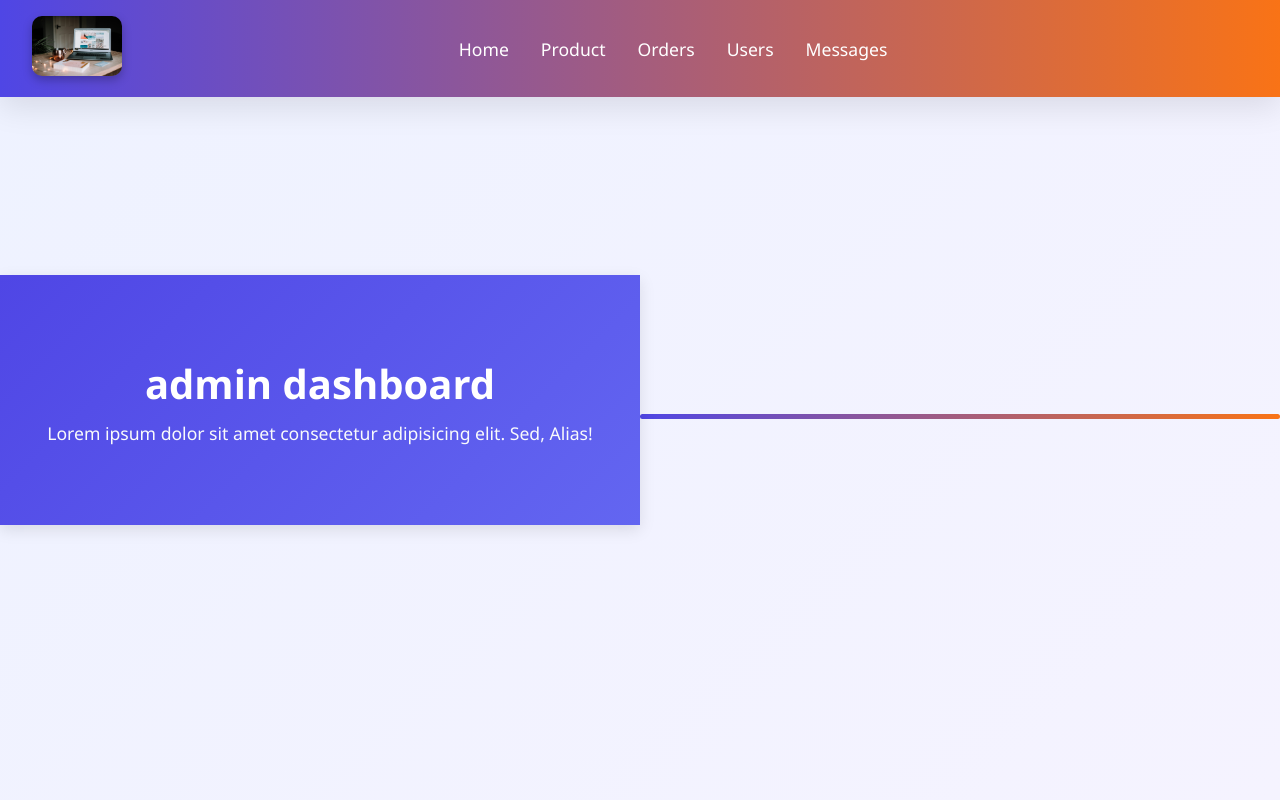
After one commit to JanithThathsara/Ecommarce-shop-website, a PHP site: page /admin_header.html in a window 1280 px wide. The commit adds this page. Run offline with PHP 8.4, Linux system fonts and the light colour scheme.

Commit message:
login and admin header start

```diff
--- /dev/null
+++ b/admin_header.html
@@ -0,0 +1,43 @@
+<!DOCTYPE html>
+<html lang="en">
+<head>
+    <meta charset="UTF-8">
+    <meta name="viewport" content="width=device-width, initial-scale=1.0">
+    <!-- Box icons CDN Link -->
+    <link href="http://unpkg.com/boxicons@2.1.4/css/boxicons.min.css" rel="stylesheet">
+    <link rel="stylesheet" href="style.css">
+    <title>Document</title>
+</head>
+<body>
+    <header class = "header">
+        <div class="flex">
+            <a href="admin_panel.php" class="logo"><img src="img/img8.jpg"></a>
+            <nav class="navbar">
+                <a href="admin_panel.php">home</a>
+                <a href="admin_product.php">product</a>
+                <a href="admin_order.php">orders</a>
+                <a href="admin_user.php">users</a>
+                <a href="admin_message.php">messages</a>
+            </nav>
+            <div class="icons">
+                <i class="bi bi-person" id="user-btn"></i>
+                <i class="bi bi-list" id="user-btn"></i>
+            </div>
+            <div class="user-box">
+                <p>username : <span> <?php echo $_SESSION['admin_name'];?></span></p>
+                <p>Email : <span> <?php echo $_SESSION['admin_email'];?></span></p>
+                <form method="post">
+                    <button type="submit" class="logout-btn">log out</button>
+                </form>
+            </div>
+        </div>
+    </header>
+    <div class="banner">
+        <div class="detail">
+            <h1>admin dashboard</h1>
+            <p>Lorem ipsum dolor sit amet consectetur adipisicing elit. Sed, Alias!</p>
+        </div>
+    </div>
+    <div class="line"></div>
+</body>
+</html>
--- /dev/null
+++ b/connection.php
@@ -0,0 +1,3 @@
+<?php
+    $conn = mysqli_connect('localhost','root','','shop_db') or die ('connection failed');
+?>
--- a/style.css
+++ b/style.css
@@ -1,142 +1,390 @@
-*{
-    margin : 0;
-    padding : 0;
-    box-sizing : border-box;
+/* 🌈 Modern Professional Form Design */
+/* Reset + Variables */
+* {
+  margin: 0;
+  padding: 0;
+  box-sizing: border-box;
+  font-family: "Poppins", "Segoe UI", sans-serif;
 }
-:root{
-    --box-shadow: 0px 0px 0px 6px rgb(255 255 255 /40%);
-    --orange: #fcc927;
+
+:root {
+  --primary: #4f46e5; /* Indigo blue */
+  --primary-light: #6366f1;
+  --accent: #f97316; /* Orange accent */
+  --bg-light: #f9fafb;
+  --text-dark: #1e293b;
+  --text-light: #ffffff;
+  --shadow: 0 10px 30px rgba(0, 0, 0, 0.1);
+  --glass-bg: rgba(255, 255, 255, 0.25);
+  --glass-border: rgba(255, 255, 255, 0.18);
 }
-a{
-    text-decoration : none ;
 
+/* Typography + Links */
+a {
+  text-decoration: none;
+  color: var(--primary);
+  transition: color 0.3s;
 }
-ul{
+
+a:hover {
+  color: var(--accent);
+}
+
+ul {
   list-style: none;
 }
-.btn{
-    padding: 8rem 2.5em;
+
+body {
+  background: linear-gradient(135deg, #eef2ff 0%, #f5f3ff 100%);
+  min-height: 100vh;
+  display: flex;
+  align-items: center;
+  justify-content: center;
+  color: var(--text-dark);
+}
+
+/* 🔘 Buttons */
+.btn {
+  padding: 0.9rem 2.5rem;
   text-transform: uppercase;
-    background:#fff;
-    color:var(--orange);
-    border-radius: 30px;
-    cursor:pointer;
+  background: var(--primary);
+  color: var(--text-light);
+  border: none;
+  border-radius: 50px;
+  cursor: pointer;
+  box-shadow: var(--shadow);
+  transition: all 0.3s ease;
 }
-.btn:hover{
-    background: black;
 
+.btn:hover {
+  background: var(--accent);
+  transform: translateY(-2px);
 }
-.title{
+
+/* 🧾 Title Section */
+.title {
   text-align: center;
-    margin-bottom: 1rem;
+  margin-bottom: 2rem;
 }
-.title h1{
-    font-size: 3rem;
 
+.title h1 {
+  font-size: 2.5rem;
+  font-weight: 700;
+  color: var(--primary);
 }
-.title span{
-    font-size: 1.2rem;
+
+.title span {
+  font-size: 1rem;
   text-transform: uppercase;
-    line-height: 2;
-    color: var(--orange);
+  letter-spacing: 1px;
+  color: var(--accent);
 }
-.line,
-.line4{
-    background-image:url('./img/bg1.jpg');
+
+/* ✨ Form Container (Glassmorphism Effect) */
+.form-container {
+  background: linear-gradient(135deg, var(--primary-light), var(--accent));
   width: 100%;
-    height: 100px;
-    margin-top: -3.6rem;
+  min-height: 100vh;
+  padding: 4rem 0;
+  display: flex;
+  align-items: center;
+  justify-content: center;
+  position: relative;
+  overflow: hidden;
 }
-.line{
-    margin-bottom: 10rem;
+
+.form-container::before {
+  content: "";
+  position: absolute;
+  top: -10%;
+  left: -10%;
+  width: 250px;
+  height: 250px;
+  background: var(--primary);
+  opacity: 0.2;
+  border-radius: 50%;
+  filter: blur(100px);
 }
-.line2,
-.line3{
-    background-image: url('./img/bg2.jpg');
+
+.form-container::after {
+  content: "";
+  position: absolute;
+  bottom: -10%;
+  right: -10%;
+  width: 250px;
+  height: 250px;
+  background: var(--accent);
+  opacity: 0.2;
+  border-radius: 50%;
+  filter: blur(100px);
+}
+
+/* 🧠 Form Box */
+.form-container form {
+  width: 90%;
+  max-width: 500px;
+  background: var(--glass-bg);
+  backdrop-filter: blur(15px);
+  border: 1px solid var(--glass-border);
+  box-shadow: var(--shadow);
+  padding: 2.5rem;
+  border-radius: 20px;
+  z-index: 10;
+}
+
+.form-container form h1 {
+  text-align: center;
+  color: var(--text-light);
+  font-size: 2rem;
+  margin-bottom: 1.5rem;
+  letter-spacing: 1px;
+}
+
+.form-container form label {
+  text-transform: uppercase;
+  font-size: 0.8rem;
+  font-weight: 600;
+  color: var(--text-light);
+  display: block;
+  margin-bottom: 0.5rem;
+}
+
+.form-container form input,
+.form-container form textarea {
   width: 100%;
-    height: 100px;
-    margin-top: -3.5rem;
+  padding: 1rem 1.2rem;
+  border-radius: 10px;
+  border: none;
+  outline: none;
+  margin-bottom: 1.2rem;
+  background: rgba(255, 255, 255, 0.9);
+  font-size: 1rem;
+  color: var(--text-dark);
+  transition: all 0.3s ease;
 }
-.line3{
-    margin-top: -3.5rem;
-    margin-bottom: 7rem;
+
+.form-container form input:focus,
+.form-container form textarea:focus {
+  border: 2px solid var(--accent);
+  box-shadow: 0 0 10px rgba(249, 115, 22, 0.3);
 }
-input,
-button,
-textarea{
-    outline: none;
-    border: 1px solid #55555544;
-    background: transparent;
+
+/* 🧩 Submit Button */
+.form-container form input[type="submit"],
+.form-container form button {
   width: 100%;
-    padding: 1rem 1.5rem;
+  background: var(--primary);
+  color: var(--text-light);
+  border: none;
+  padding: 1rem;
   border-radius: 10px;
-    margin: 1rem 0;
+  font-weight: 600;
+  letter-spacing: 0.5px;
+  transition: all 0.3s ease;
 }
-button{
+
+.form-container form input[type="submit"]:hover,
+.form-container form button:hover {
+  background: var(--accent);
+  transform: scale(1.02);
+}
+
+/* 🗨️ Message Box */
+.message {
+  width: 90%;
+  max-width: 500px;
+  text-align: center;
+  padding: 1rem;
+  background: rgba(0, 0, 0, 0.6);
+  color: var(--text-light);
+  border-radius: 10px;
+  margin: 1rem auto;
+  display: flex;
+  justify-content: space-between;
+  align-items: center;
+  animation: fadeIn 0.5s ease;
+}
+
+.message i {
   cursor: pointer;
+  transition: transform 0.3s;
+}
 
+.message i:hover {
+  transform: rotate(90deg);
 }
-input[type=submit]{
+
+/* ✨ Animations */
+@keyframes fadeIn {
+  from {
+    opacity: 0;
+    transform: translateY(-10px);
+  }
+  to {
+    opacity: 1;
+    transform: translateY(0);
+  }
+}
+
+
+
+/* admin header css */
+/* 🧭 ADMIN PANEL HEADER DESIGN */
+/* Matches your modern glassmorphism theme */
+
+.header {
+  width: 100%;
+  background: linear-gradient(90deg, var(--primary), var(--accent));
+  box-shadow: var(--shadow);
+  padding: 1rem 2rem;
+  position: fixed;
+  top: 0;
+  left: 0;
+  z-index: 1000;
+}
+
+.header .flex {
+  display: flex;
+  align-items: center;
+  justify-content: space-between;
+}
+
+.header .logo img {
+  height: 60px;
+  border-radius: 10px;
+  object-fit: cover;
+  box-shadow: 0 4px 10px rgba(0, 0, 0, 0.25);
+  transition: transform 0.3s;
+}
+
+.header .logo img:hover {
+  transform: scale(1.05);
+}
+
+.header .navbar {
+  display: flex;
+  align-items: center;
+  gap: 2rem;
+}
+
+.header .navbar a {
+  color: var(--text-light);
+  text-transform: capitalize;
+  font-size: 1.1rem;
+  font-weight: 500;
+  transition: color 0.3s, transform 0.3s;
+}
+
+.header .navbar a:hover {
+  color: #fff;
+  transform: translateY(-2px);
+  border-bottom: 2px solid var(--text-light);
+}
+
+/* 🌐 Icons */
+.header .icons {
+  display: flex;
+  align-items: center;
+  gap: 1.5rem;
+}
+
+.header .icons i {
+  font-size: 1.8rem;
+  color: var(--text-light);
   cursor: pointer;
+  transition: color 0.3s, transform 0.3s;
 }
-/*-----------form container ------------------*/
-.form-container{
-    background: var(--orange);
-    width:100%;
-    min-height:100vh;
-    padding: 4rem 0;
+
+.header .icons i:hover {
+  color: var(--accent);
+  transform: rotate(10deg);
+}
+
+/* 👤 User Box */
+.user-box {
+  position: absolute;
+  top: 90px;
+  right: 2rem;
+  background: var(--glass-bg);
+  backdrop-filter: blur(15px);
+  border: 1px solid var(--glass-border);
+  border-radius: 10px;
+  padding: 1.2rem;
+  width: 250px;
+  box-shadow: var(--shadow);
+  display: none;
+  animation: fadeIn 0.3s ease;
+}
+
+.user-box.active {
+  display: block;
+}
+
+.user-box p {
+  color: var(--text-dark);
+  font-size: 0.95rem;
+  margin-bottom: 0.5rem;
+  text-transform: capitalize;
+}
+
+.user-box span {
+  color: var(--primary);
+  font-weight: 600;
+}
+
+.logout-btn {
+  background: var(--accent);
+  color: var(--text-light);
+  border: none;
+  padding: 0.8rem;
+  width: 100%;
+  border-radius: 8px;
+  cursor: pointer;
+  font-weight: 600;
+  transition: all 0.3s ease;
+}
+
+.logout-btn:hover {
+  background: var(--primary);
+  transform: scale(1.02);
+}
+
+/* 🖼️ Banner Section */
+
+.banner {
+  width: 100%;
+  height: 250px; /* adjust if needed */
+  background: linear-gradient(135deg, #4f46e5, #6366f1);
+  display: flex;
+  align-items: center;
+  justify-content: center;
+  color: white;
+  text-align: center;
   position: relative;
+  box-shadow: 0 5px 15px rgba(0, 0, 0, 0.1);
 }
-.form-container::before{
-    content:'';
-    position: absolute;
-    background: url('img/bg2.jpg');
-    top:-5%;
-    left: -10px;
-    width:255px;
-    height: 650px;
-    background-size: 225px;
-    background-repeat:no-repeat;
-    z-index: 100;
 
+.banner .detail {
+  max-width: 600px;
+  padding: 20px;
 }
-.form-container::after{
-    content:'';
-    position: absolute;
-    background: url('img/img1.jpg');
-    bottom: 0;;
-    right: 0;
-    width:255px;
-    height: 220px;
-    background-size: 225px;
-    background-repeat:no-repeat;
-    z-index: 100;
 
+.banner .detail h1 {
+  font-size: 2.5rem;
+  margin-bottom: 10px;
+  font-weight: 700;
 }
-.form-container h1{
-    text-transform: uppercase;
-    margin: 2rem 0;
-    text-align:center;
-    font-size: 2.3rem;
+
+.banner .detail p {
+  font-size: 1.1rem;
+  color: #f9fafb;
 }
-.form-container form{
-    width: 60%;
-    margin: 1rem auto;
-    background: rgb(255 255 255 /80%);
-    box-shadow: var(--box-shadow);
-    padding: 2rem;
-    position: relative;
-    border-radius: 5px;
+
+/* ✨ Line Divider */
+.line {
+  height: 5px;
+  width: 100%;
+  background: linear-gradient(to right, var(--primary), var(--accent));
+  border-radius: 10px;
+  margin-top: 2rem;
 }
-.form-container form label{
-    text-transform: uppercase;
-    width: 100%;
-
-}
-.form-container form input{
-    width: 85%;
-}
-.form-container form textarea{
-    width: 85%;
-    height: 200px;
-}
```
Also changed, not shown: admin_panel.php (added, +31 -0 lines), login.php (added, +77 -0 lines), register.html (deleted, +0 -27 lines), register.php (added, +72 -0 lines), index.php (added). Lines whose indentation alone changed are shown as unchanged.
